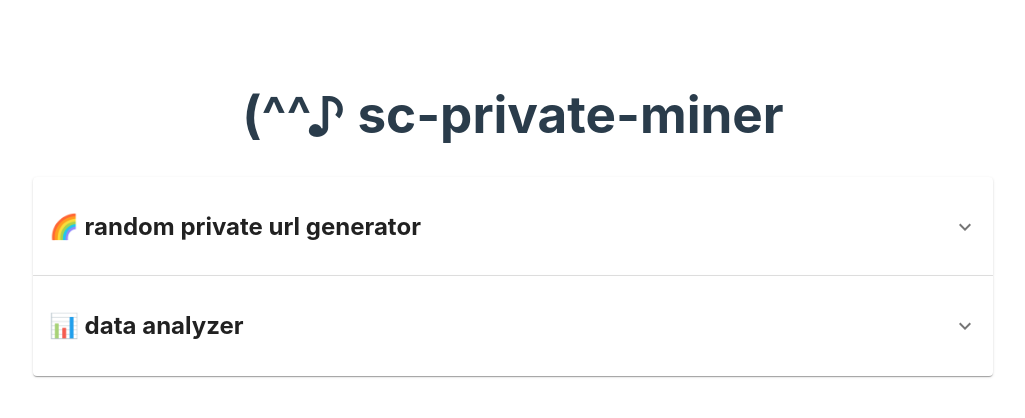
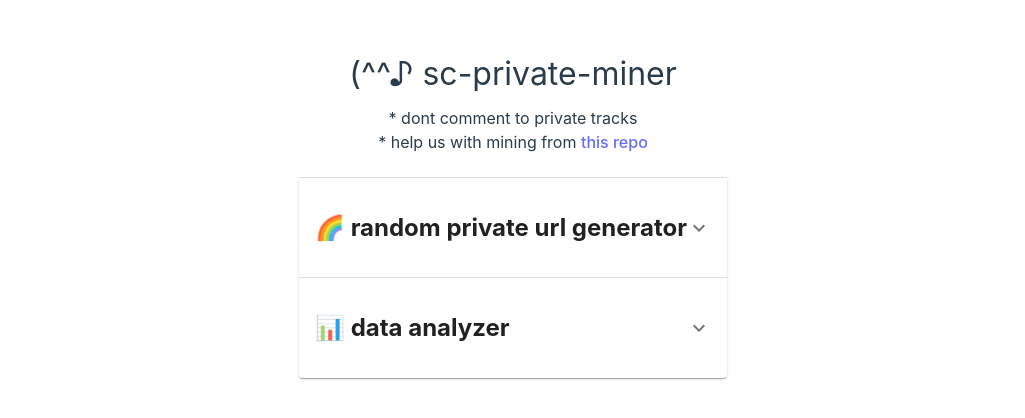
Before and after one commit to jumang4423/sc_private_miner, a React (Vite) app in the folder db_acc_frontend/: page / in a window 1280 px wide. Shown: the part 186-604 px from the top of the page, without its empty margins (127-1152 px from the left). Built offline with nearby package versions, Linux system fonts and the light colour scheme.

Commit message:
lkjscaflksd

```diff
--- a/db_acc_frontend/src/App.tsx
+++ b/db_acc_frontend/src/App.tsx
@@ -6,6 +6,7 @@ import AccordionSummary from "@mui/material/AccordionSummary";
 import AccordionDetails from "@mui/material/AccordionDetails";
 import ExpandMoreIcon from "@mui/icons-material/ExpandMore";
 import { DataGrid, GridColDef } from "@mui/x-data-grid";
+import { Box } from "@mui/material";
 import "./App.css";
 
 const API_URL = "https://sc-private-miner-kgt3lbt42a-an.a.run.app";
@@ -69,12 +70,14 @@ const DataAnalyzer = () => {
   return (
     <div>
       <AccordionDetails>
+        <Box>
           <DataGrid
             rows={data.urls}
             columns={columns}
             pageSizeOptions={[PAGE_SIZE]}
             loading={is_loading}
           />
+        </Box>
       </AccordionDetails>
       <AccordionActions>
         <button
@@ -133,13 +136,26 @@ function App() {
 
   return (
     <>
+      <div className="App" style={{}}>
         <div
-        className="App"
           style={{
-          width: "960px",
+            fontSize: "2rem",
+            marginBottom: "8px",
           }}
         >
-        <h1>(^^♪ sc-private-miner</h1>
+          (^^♪ sc-private-miner
+        </div>
+        <div style={{ fontSize: "1rem", marginBottom: "24px" }}>
+          * dont comment to private tracks
+          <br />* help us with mining from{" "}
+          <a
+            href="https://github.com/jumang4423/sc_private_miner"
+            target="_blank"
+            rel="noreferrer"
+          >
+            this repo
+          </a>
+        </div>
         <Accordion
           onChange={() => setIsUrlGeneratorOpen(!is_url_generator_open)}
         >
--- a/db_acc_frontend/src/index.css
+++ b/db_acc_frontend/src/index.css
@@ -54,7 +54,6 @@ button:focus-visible {
   outline: 4px auto -webkit-focus-ring-color;
 }
 
-@media (prefers-color-scheme: light) {
 :root {
   color: #2a3c4b;
   background-color: #ffffff;
@@ -65,4 +64,3 @@ button:focus-visible {
 button {
   background-color: #f9f9f9;
 }
-}
```
Lines whose indentation alone changed are shown as unchanged.
